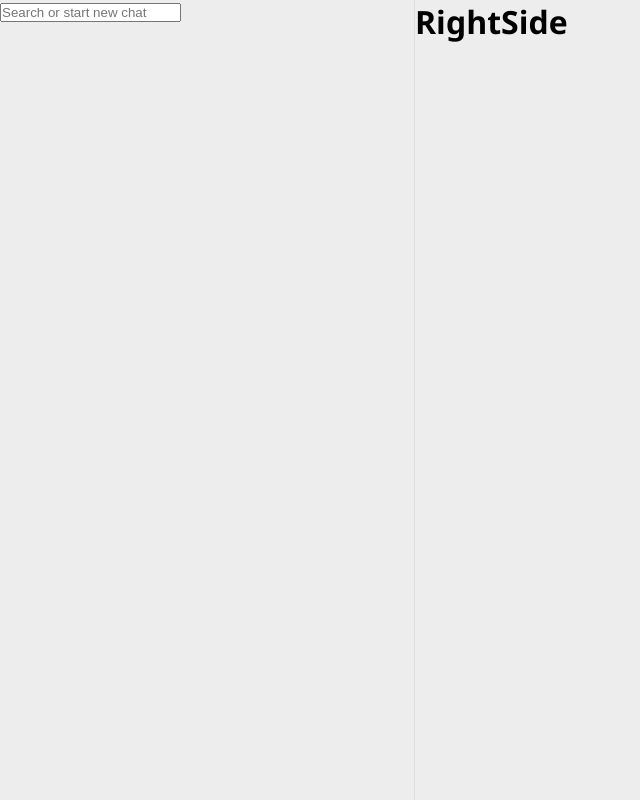
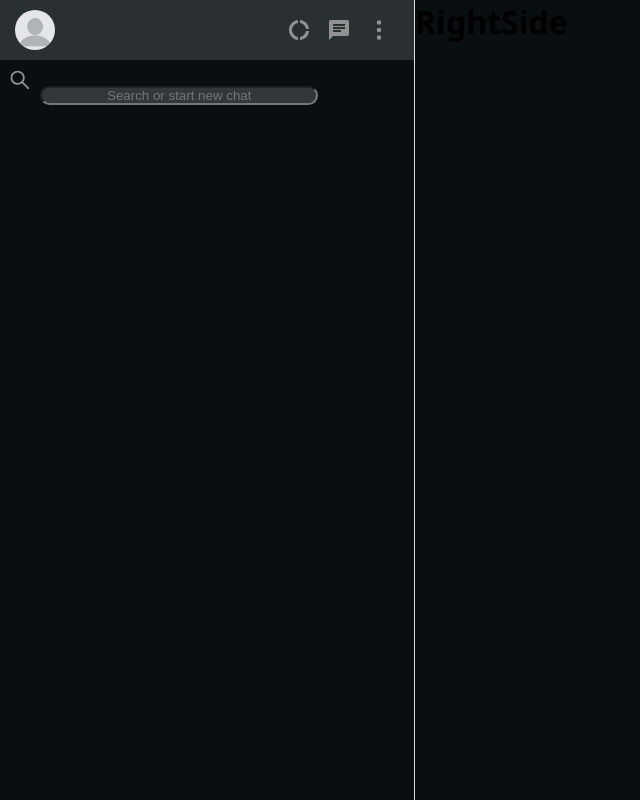
Before and after one commit to r3nanp/whatsappweb-clone, a React (Create React App) app: page / in a window 1280 px wide. Shown: the whole page, without its empty margins (0-640 px from the left). Built offline with nearby package versions, Linux system fonts and the light colour scheme.

Commit message:
chore(fix): add a @types

```diff
--- a/package.json
+++ b/package.json
@@ -12,6 +12,7 @@
     "@types/react-dom": "^16.9.0",
     "react": "^16.13.1",
     "react-dom": "^16.13.1",
+    "react-icons": "^3.11.0",
     "react-scripts": "3.4.3",
     "styled-components": "^5.2.0",
     "typescript": "~3.7.2"
--- /dev/null
+++ b/src/@types/index.d.ts
@@ -0,0 +1 @@
+declare module '*.png';
--- a/src/components/Layout/styles.ts
+++ b/src/components/Layout/styles.ts
@@ -3,5 +3,5 @@ import styled from 'styled-components'
 export const Container = styled.div`
   display: flex;
   height: 100vh;
-  background: var(--background);
+  background: var(--background-dark);
 `
--- a/src/components/LeftSide/index.tsx
+++ b/src/components/LeftSide/index.tsx
@@ -1,14 +1,35 @@
+/* eslint-disable jsx-a11y/img-redundant-alt */
 import React from 'react'
 
-import { Container, Header, SearchIcon, ChatList } from './styles'
+import {
+  Container,
+  Header,
+  SearchTab,
+  SearchIcon,
+  StatusIcon,
+  ChatIcon,
+  DotsIcon,
+  ChatList,
+} from './styles'
+
+import profileImage from '../../assets/profileimage.png'
 
 const LeftSide: React.FC = () => {
   return (
     <Container>
       <Header>
+        <img src={profileImage} alt="Profile image" />
+        <div className="header-buttons">
+          <StatusIcon />
+          <ChatIcon />
+          <DotsIcon />
+        </div>
+      </Header>
+
+      <SearchTab>
         <SearchIcon />
         <input placeholder="Search or start new chat" />
-      </Header>
+      </SearchTab>
 
       <ChatList />
     </Container>
--- a/src/components/LeftSide/styles.ts
+++ b/src/components/LeftSide/styles.ts
@@ -1,4 +1,9 @@
-import styled from 'styled-components'
+import styled, { css } from 'styled-components'
+
+import { AiOutlineSearch } from 'react-icons/ai'
+import { BsThreeDotsVertical } from 'react-icons/bs'
+import { MdDonutLarge } from 'react-icons/md'
+import { MdChat } from 'react-icons/md'
 
 export const Container = styled.div`
   width: 35%;
@@ -7,8 +12,60 @@ export const Container = styled.div`
   flex-direction: column;
   border-right: 1px solid var(--border);
 `
-export const Header = styled.div``
+export const Header = styled.header`
+  height: 60px;
+  display: flex;
+  justify-content: space-between;
+  align-items: center;
+  padding: 0 15px;
+  background: var(--header);
 
-export const SearchIcon = styled.div``
+  > img {
+    width: 40px;
+    height: 40px;
+    border-radius: 20px;
+    cursor: pointer;
+  }
+
+  > div {
+    display: flex;
+  }
+`
+
+export const SearchTab = styled.div`
+  width: 100%;
+  > input {
+    background: var(--search-background);
+    outline: 0;
+    border-radius: 15px;
+    padding-right: 32px;
+    padding-left: 65px;
+  }
+`
 
 export const ChatList = styled.div``
+
+const iconCSS = css`
+  width: 40px;
+  height: 40px;
+  border-radius: 15px;
+  flex-shrink: 0;
+  padding: 8px;
+  cursor: pointer;
+  fill: var(--button-color);
+`
+
+export const SearchIcon = styled(AiOutlineSearch)`
+  ${iconCSS}
+`
+export const StatusIcon = styled(MdDonutLarge)`
+  ${iconCSS}
+`
+
+export const ChatIcon = styled(MdChat)`
+  ${iconCSS}
+`
+
+export const DotsIcon = styled(BsThreeDotsVertical)`
+  ${iconCSS}
+`
--- a/src/styles/GlobalStyles.ts
+++ b/src/styles/GlobalStyles.ts
@@ -13,7 +13,14 @@ export default createGlobalStyle`
   }
 
   :root {
-    --background: #EDEDED;
+    --primary: #fff;
+    --beige: #e5ddd5;
+    --header-color: #b1b3b5;
+    --background-light: #EDEDED;
+    --button-color: #919191;
+    --background-dark: #090e11;
+    --search-background: #323739;
     --border: #ddd;
+    --header: #2a2f32;
   }
 `
```
Also changed, not shown: src/assets/profileimage.png (added), 1 other file (tests, documents, lock files or other folders).
